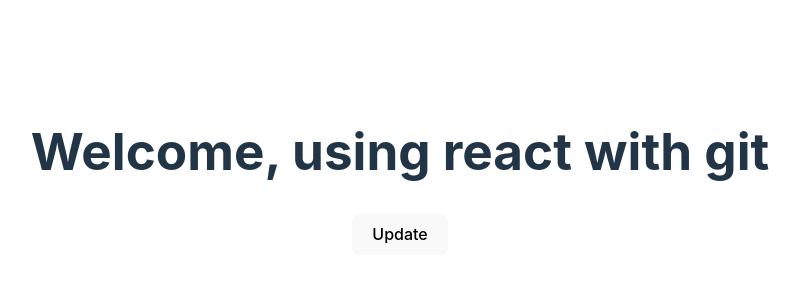
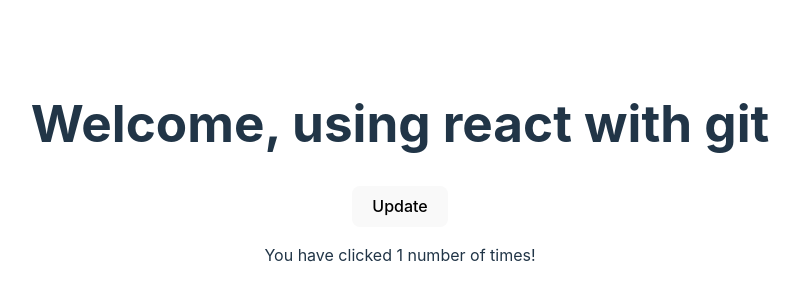
Before and after one commit to sam4work/react_basics, a React (Vite) app: page / in a window 1280 px wide. Shown: the part 228-528 px from the top of the page, without its empty margins (240-1040 px from the left). Built offline with nearby package versions, Linux system fonts and the light colour scheme.

Commit message:
Update App.jsx
number of changes

```diff
--- a/src/App.jsx
+++ b/src/App.jsx
@@ -13,6 +13,7 @@
 				Welcome, using react with git
 			</h1>
 				<button onClick={() => setCount( count + 1)}>Update</button>
+				<p>You have clicked {count} number of times!</p>
 		</>
 	)
 }
```
